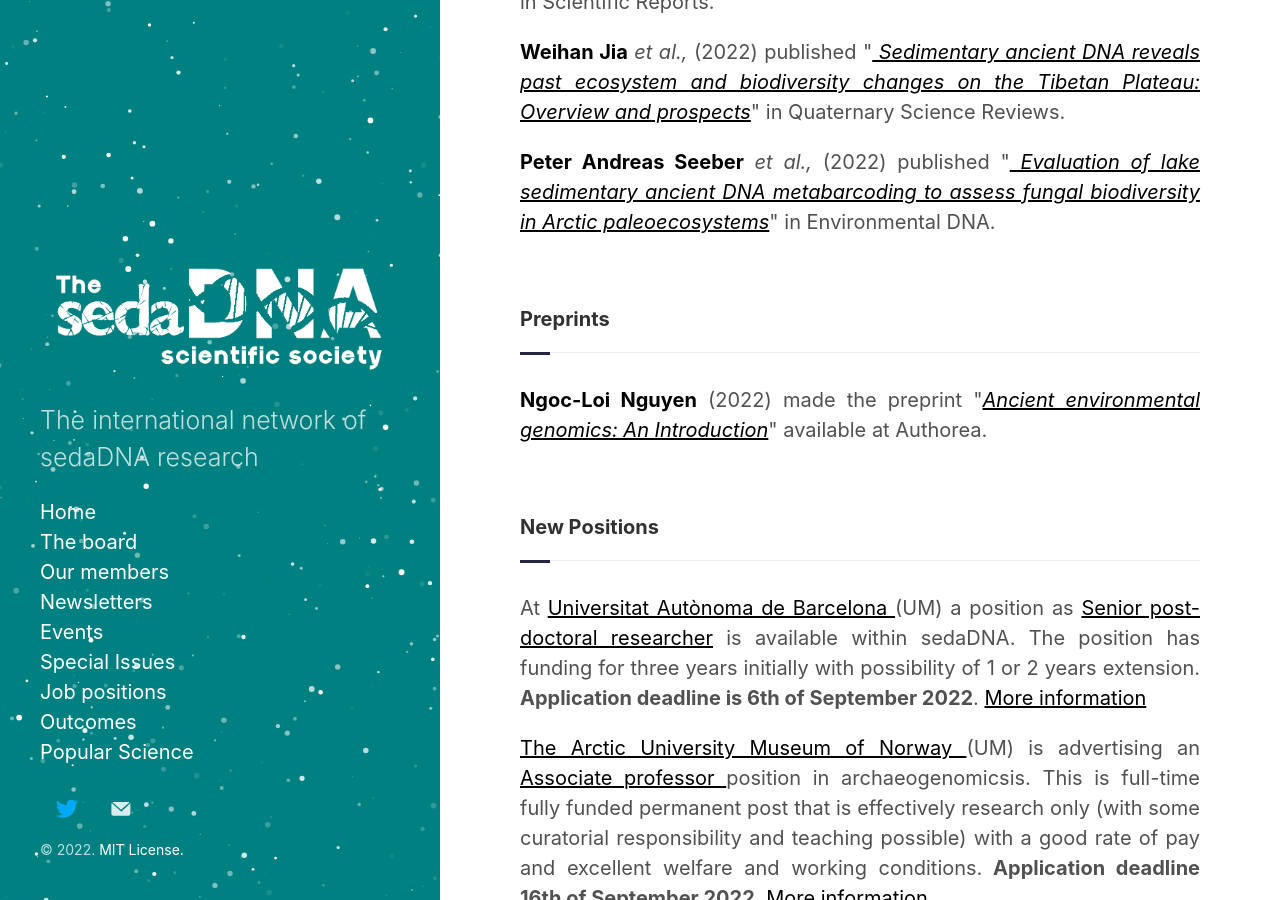
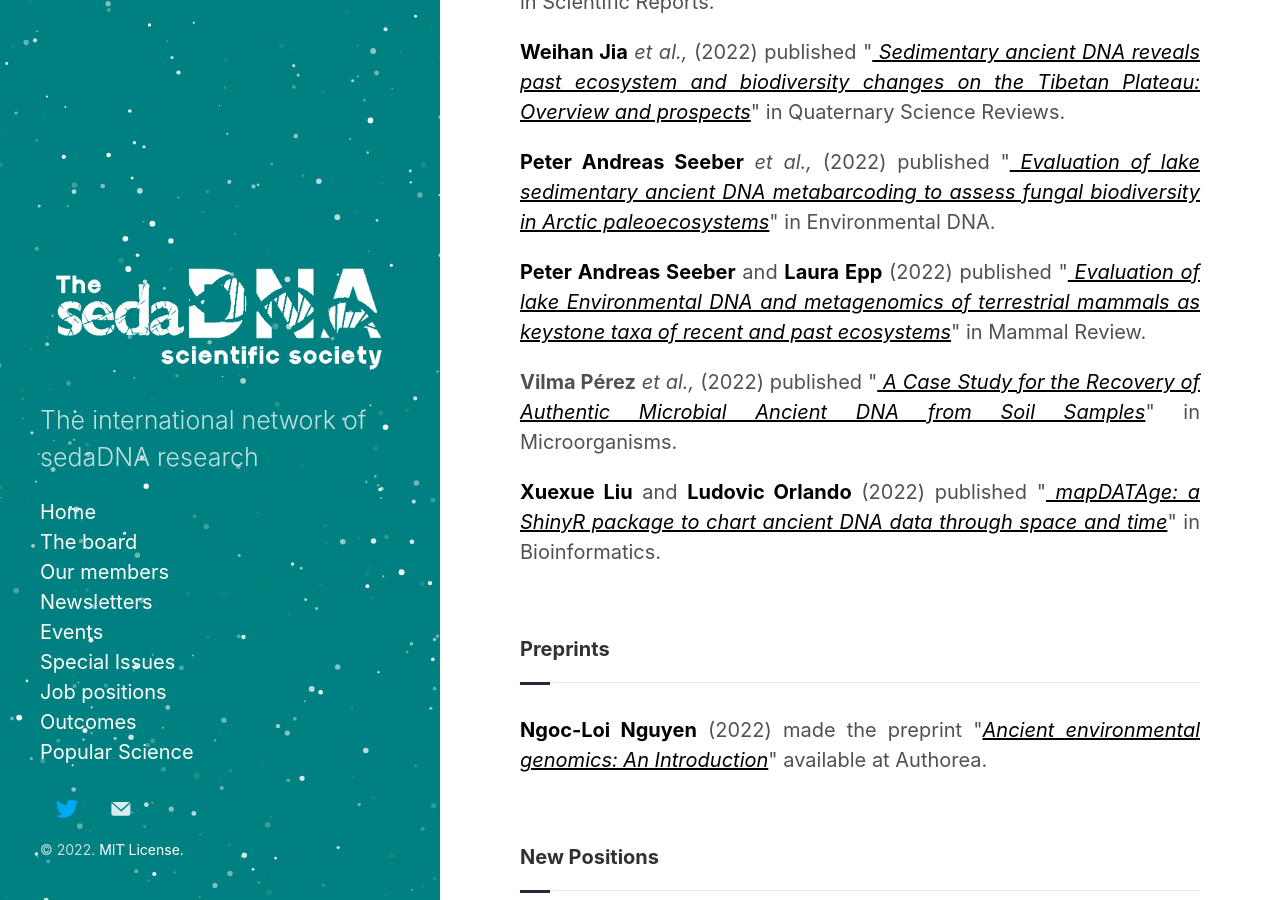
Before and after one commit to sedadna/sedadna.github.io, a Jekyll site: the page built from category/news/22-09.md, in a window 1280 px wide and 900 px high, scrolled down 2039 px. Built offline with Jekyll 4.4.1, drawn with Linux system fonts in a browser that asks for light colours.

Commit message:
Update 22-09.md

```diff
--- a/category/news/22-09.md
+++ b/category/news/22-09.md
@@ -44,6 +44,12 @@ TO WRITE
 
 <p><a href="https://www.researchgate.net/profile/Peter-Seeber" target="_blank"><b>Peter Andreas Seeber</b></a> <i>et al.,</i> (2022) published "<a href="https://doi.org/10.1002/edn3.315" target="_blank"><u><i> Evaluation of lake sedimentary ancient DNA metabarcoding to assess fungal biodiversity in Arctic paleoecosystems</i></u></a>" in Environmental DNA.</p>
 
+<p><a href="https://www.researchgate.net/profile/Peter-Seeber" target="_blank"><b>Peter Andreas Seeber</b></a> and <a href="https://www.researchgate.net/profile/Laura-Epp" target="_blank"><b>Laura Epp</b></a> (2022) published "<a href="https://doi.org/10.1111/mam.12302" target="_blank"><u><i> Evaluation of lake Environmental DNA and metagenomics of terrestrial mammals as keystone taxa of recent and past ecosystems</i></u></a>" in Mammal Review.</p>
+
+<p><b>Vilma Pérez</b><i> et al.,</i> (2022) published "<a href="https://doi.org/10.3390/microorganisms10081623" target="_blank"><u><i> A Case Study for the Recovery of Authentic Microbial Ancient DNA from Soil Samples</i></u></a>" in Microorganisms.</p>
+
+<p><a href="https://www.researchgate.net/profile/Xuexue-Liu" target="_blank"><b>Xuexue Liu</b></a> and <a href="https://www.researchgate.net/profile/Ludovic-Orlando" target="_blank"><b>Ludovic Orlando</b></a> (2022) published "<a href="https://doi.org/10.1093/bioinformatics/btac425" target="_blank"><u><i> mapDATAge: a ShinyR package to chart ancient DNA data through space and time</i></u></a>" in Bioinformatics.</p>
+
 <br>
 <div class="intro">
 <h4 class="section-title underline">Preprints</h4>
```
